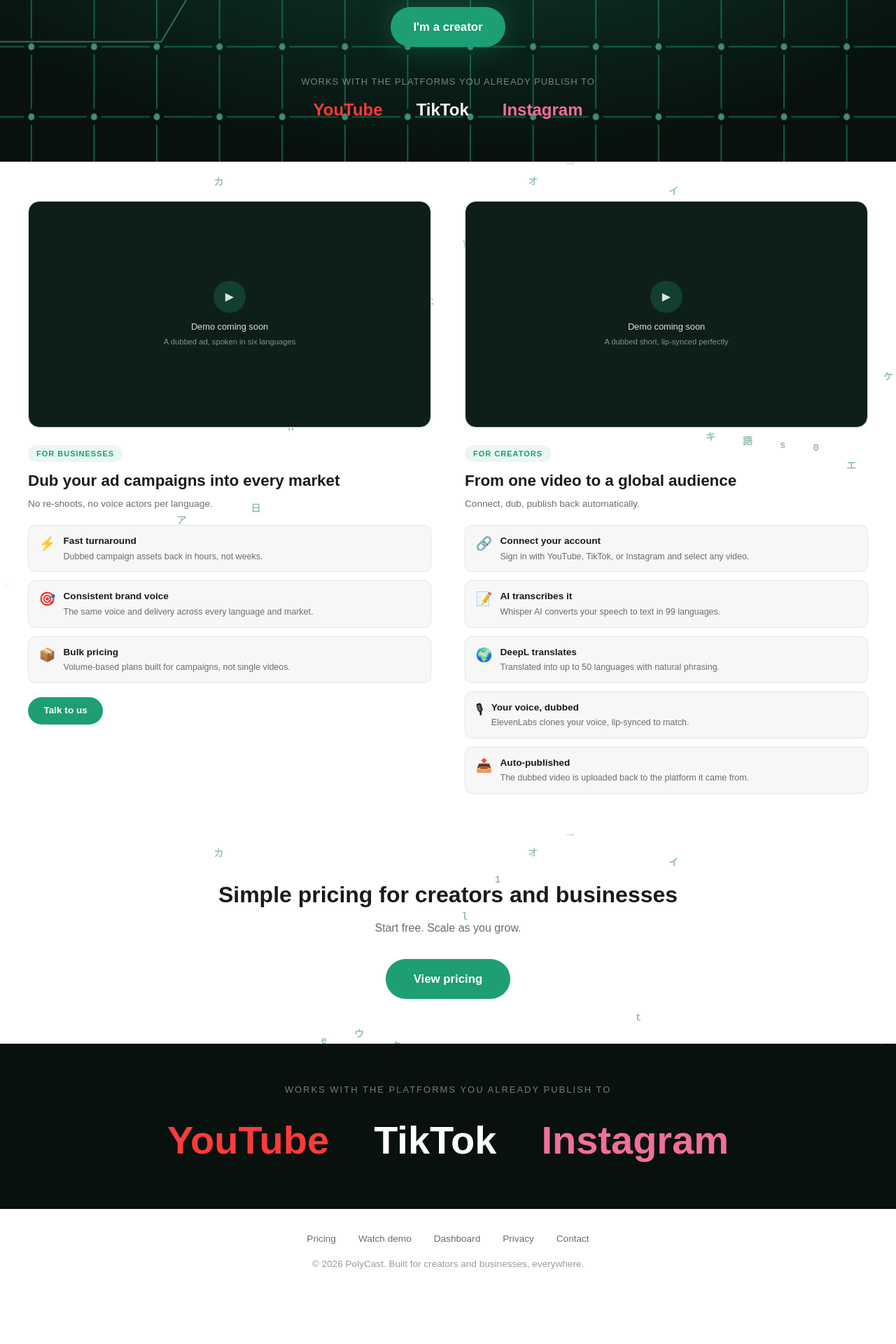
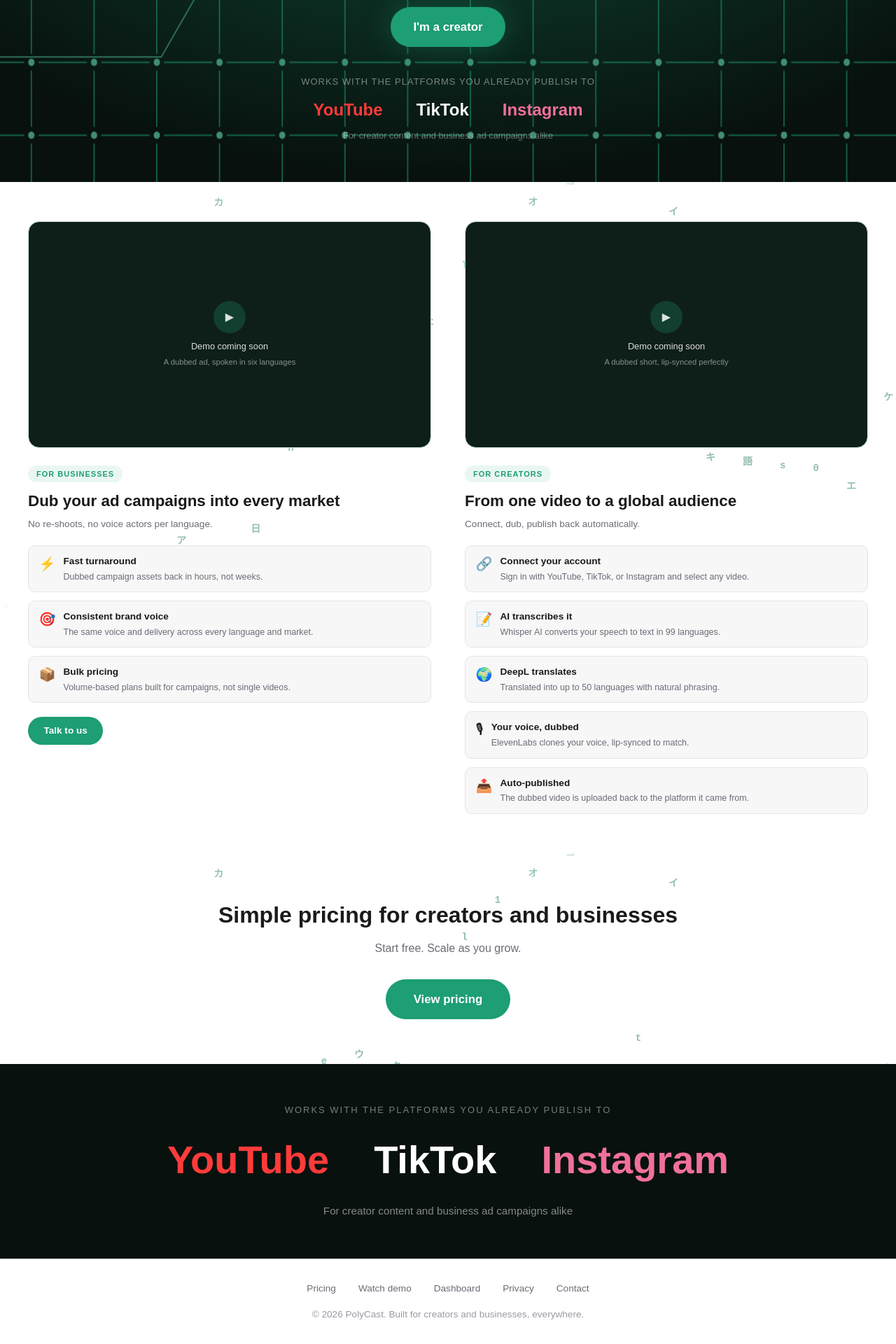
Before and after one commit to tazabbas/polycast, a Next.js app: page / in a window 1280 px wide. Shown: the part 565-2485 px from the top of the page at 70% size. Before the commit the page ends 2413 px from the top, so only its background shows below. Built offline with nearby package versions, Linux system fonts and the light colour scheme; no server answers.

Commit message:
Add business ad campaigns line under platform names

```diff
--- a/app/page.tsx
+++ b/app/page.tsx
@@ -158,11 +158,12 @@ export default function Home() {
           </div>
 
           <p style={{ fontSize: '13px', color: 'rgba(255,255,255,0.45)', marginBottom: '0.75rem', textTransform: 'uppercase', letterSpacing: '1px' }}>Works with the platforms you already publish to</p>
-          <div style={{ display: 'flex', justifyContent: 'center', gap: '3rem', flexWrap: 'wrap' }}>
+          <div style={{ display: 'flex', justifyContent: 'center', gap: '3rem', flexWrap: 'wrap', marginBottom: '0.6rem' }}>
             <span style={{ fontSize: '1.5rem', fontWeight: 700, color: '#FF3B3B' }}>YouTube</span>
             <span style={{ fontSize: '1.5rem', fontWeight: 700, color: '#FFFFFF' }}>TikTok</span>
             <span style={{ fontSize: '1.5rem', fontWeight: 700, color: '#F0709A' }}>Instagram</span>
           </div>
+          <p style={{ fontSize: '0.8rem', color: 'rgba(255,255,255,0.4)' }}>For creator content and business ad campaigns alike</p>
         </div>
 
         <style>{`
@@ -249,11 +250,12 @@ export default function Home() {
       {/* Platform names, repeated much bigger near the bottom */}
       <section style={{ padding: '3.5rem 2rem', textAlign: 'center', background: '#08110D' }}>
         <p style={{ fontSize: '13px', color: 'rgba(255,255,255,0.45)', marginBottom: '1.25rem', textTransform: 'uppercase', letterSpacing: '2px' }}>Works with the platforms you already publish to</p>
-        <div style={{ display: 'flex', justifyContent: 'center', gap: '4rem', flexWrap: 'wrap' }}>
+        <div style={{ display: 'flex', justifyContent: 'center', gap: '4rem', flexWrap: 'wrap', marginBottom: '1.25rem' }}>
           <span style={{ fontSize: 'clamp(2rem, 5vw, 3.5rem)', fontWeight: 800, color: '#FF3B3B' }}>YouTube</span>
           <span style={{ fontSize: 'clamp(2rem, 5vw, 3.5rem)', fontWeight: 800, color: '#FFFFFF' }}>TikTok</span>
           <span style={{ fontSize: 'clamp(2rem, 5vw, 3.5rem)', fontWeight: 800, color: '#F0709A' }}>Instagram</span>
         </div>
+        <p style={{ fontSize: '0.95rem', color: 'rgba(255,255,255,0.5)' }}>For creator content and business ad campaigns alike</p>
       </section>
 
       <footer style={{ borderTop: '1px solid #E5E5EA', padding: '2rem', textAlign: 'center', color: '#9A9AA4', fontSize: '0.85rem' }}>
```
